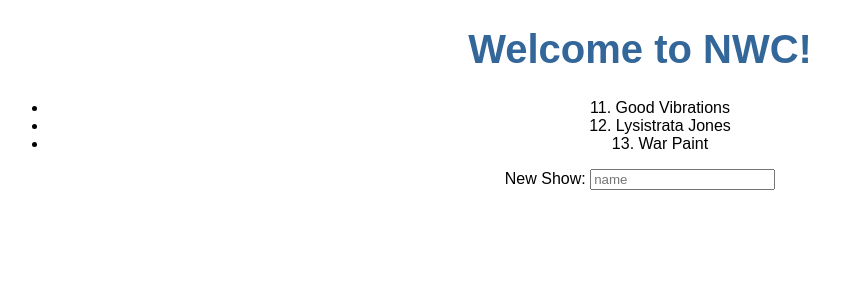
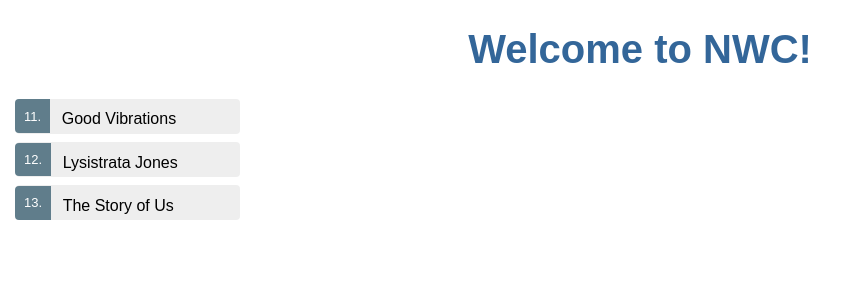
Before and after one commit to JoelWaage/New-Work-City, an Angular app: page / in a window 1280 px wide. Shown: the top 300 px of the page, without its empty margins (0-856 px from the left). Built offline with nearby package versions, Linux system fonts and the light colour scheme.

Commit message:
added style to musical li, add and correct functionality to detail display onClick for musical li

```diff
--- a/src/app/mock-musicals.ts
+++ b/src/app/mock-musicals.ts
@@ -3,5 +3,5 @@
 export const MUSICALS: Musical[] = [
   {id: 11, title: 'Good Vibrations'},
   {id: 12, title: 'Lysistrata Jones'},
-  {id: 13, title: 'War Paint'}
+  {id: 13, title: 'The Story of Us'}
 ];
--- a/src/app/musicals/musicals.component.css
+++ b/src/app/musicals/musicals.component.css
@@ -1,3 +1,49 @@
-musicals {
-  color: steelblue;
+/* MusicalsComponent's Private CSS styles */
+.selected {
+  background-color: #CFD8DC !important;
+  color: white;
 }
+.musicals {
+  text-align: left;
+  margin: 0 0 2em 0;
+  list-style-type: none;
+  padding: 0;
+  width: 15em;
+}
+.musicals li {
+  cursor: pointer;
+  position: relative;
+  left: 0;
+  background-color: #EEE;
+  margin: .5em;
+  padding: .3em 0;
+  height: 1.6em;
+  border-radius: 4px;
+}
+.musicals li.selected:hover {
+  background-color: #BBD8DC !important;
+  color: white;
+}
+.musicals li:hover {
+  color: #607D8B;
+  background-color: #DDD;
+  left: .1em;
+}
+.musicals .text {
+  position: relative;
+  top: -3px;
+}
+.musicals .poster {
+  display: inline-block;
+  font-size: small;
+  color: white;
+  padding: 0.8em 0.7em 0 0.7em;
+  background-color: #607D8B;
+  line-height: 1em;
+  position: relative;
+  left: -1px;
+  top: -4px;
+  height: 1.8em;
+  margin-right: .8em;
+  border-radius: 4px 0 0 4px;
+}
--- a/src/app/musicals/musicals.component.html
+++ b/src/app/musicals/musicals.component.html
@@ -1,13 +1,21 @@
 <div>
 
   <ul class="musicals">
-    <li *ngFor="let musical of musicals">
+    <li *ngFor="let musical of musicals"
+    [class.selected]="musical === selectMusical"
+    (click)="onSelect(musical)">
       <span class="poster">{{musical.id}}. </span>{{musical.title}}
     </li>
   </ul>
 
-  <label>
-    New Show:
-    <input placeholder="name">
-  </label>
+  <div *ngIf="selectedMusical">
+    <h2>{{selectedMusical.title | uppercase}} Details</h2>
+    <div><span>id: </span>{{selectedMusical.id}}</div>
+    <div>
+      <label>
+        New Show:
+        <input [(ngModel)]="selectedMusical.title" placeholder="name">
+      </label>
+    </div>
+  </div>
 </div>
--- a/src/app/musicals/musicals.component.ts
+++ b/src/app/musicals/musicals.component.ts
@@ -16,4 +16,10 @@
   ngOnInit() {
   }
 
+  selectedMusical: Musical;
+
+  onSelect(musical: Musical): void {
+    this.selectedMusical = musical;
+  }
+
 }
```
